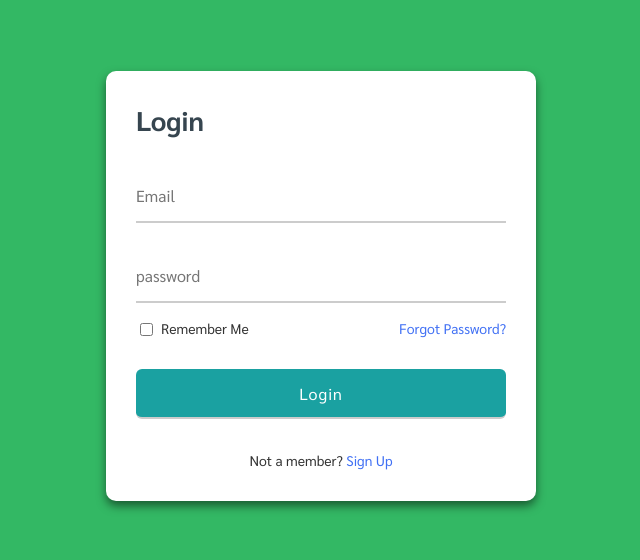
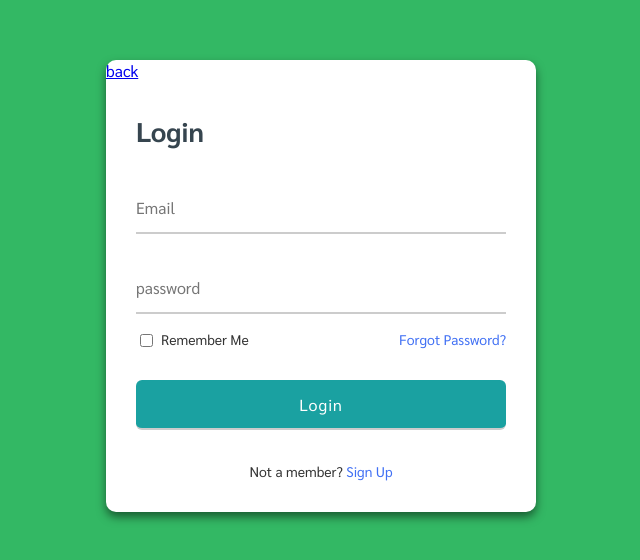
Before and after one commit to DonRadonZ/Blog-Platform, a plain HTML site: page login.html in a window 1280 px wide. Shown: the part 114-674 px from the top of the page, without its empty margins (319-959 px from the left). Drawn offline with nearby package versions, Linux system fonts and the light colour scheme.

Commit message:
update login page

```diff
--- a/login.html
+++ b/login.html
@@ -9,9 +9,13 @@
     <script nomodule src="https://unpkg.com/ionicons@7.1.0/dist/ionicons/ionicons.js"></script>
 </head>
 <body class="body-login">
+
     <div class="login-register-container">
+
         <div class="forms">
+            <a href="/index.html">back</a>
             <div class="form login">
+
                 <span class="title">Login</span>
             <form action="#">
                 <div class="input-field">
```
